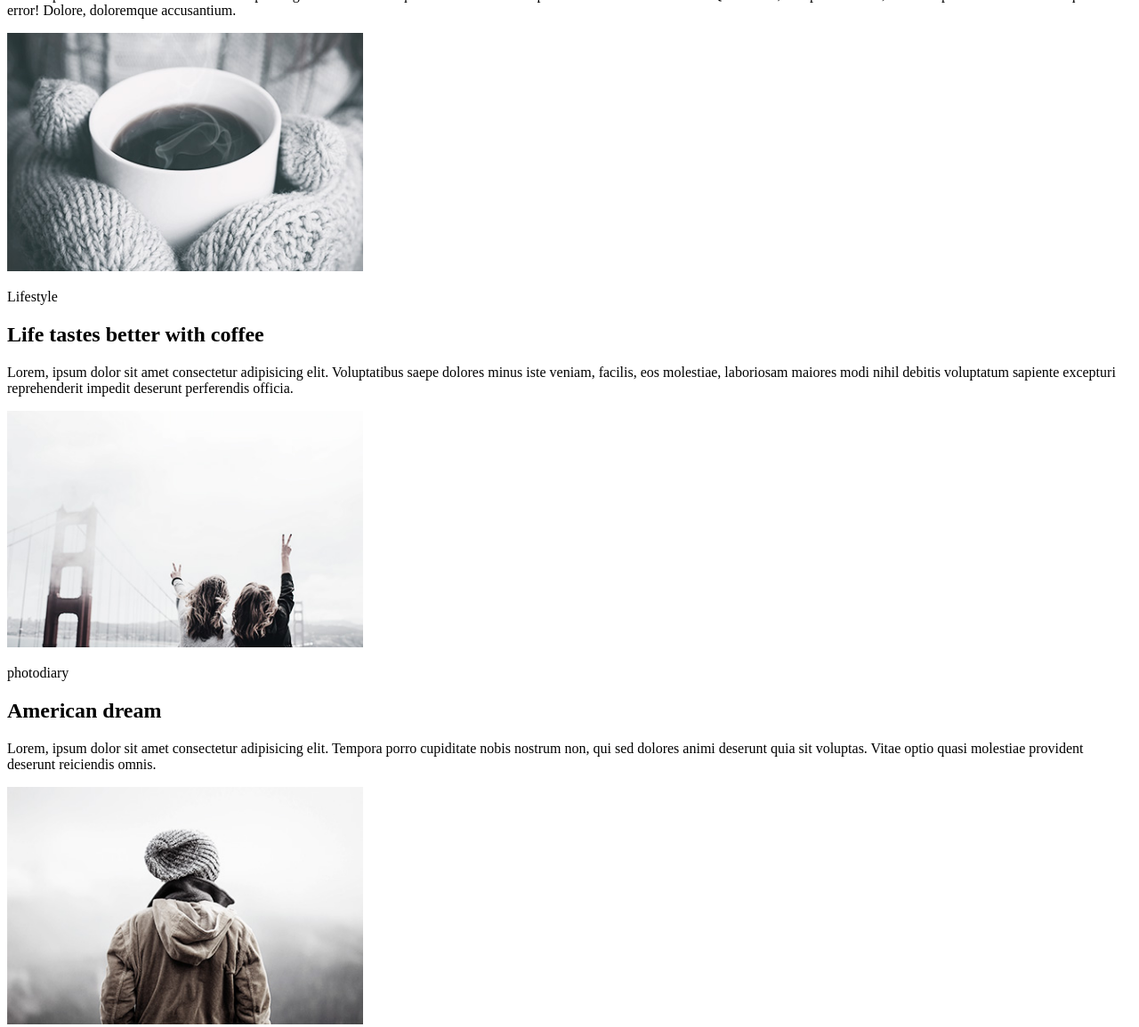
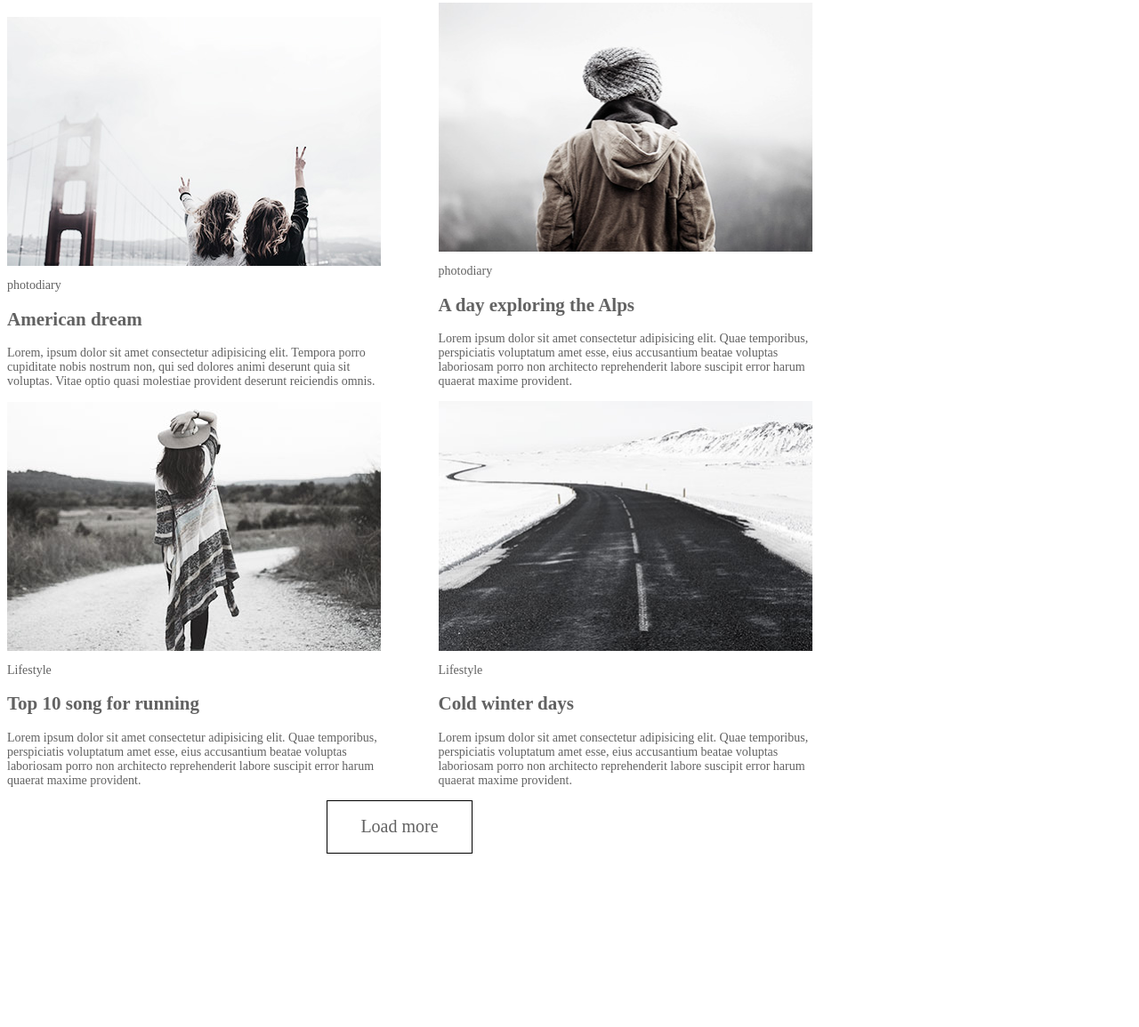
Before and after one commit to sydoroknadiia/goit-fe-course, a plain HTML site: page html-css/module-03/index.html in a window 1280 px wide. Shown: the part 490-1645 px from the top of the page at 89% size. After the commit the page ends 1458 px from the top, so only its background shows below. Drawn offline with Linux system fonts and the light colour scheme.

Commit message:
modified styles

```diff
--- /dev/null
+++ b/html-css/module-03/css/styles.css
@@ -0,0 +1,73 @@
+html {
+    box-sizing: border-box;
+}
+
+*, *::before, *::after {
+    box-sizing: inherit;
+}
+body {
+    color: #626262;
+    font-size: 14px;
+    font-family: "Myriad Pro";
+}
+img {
+    display: block;
+    max-width: 100%;
+    height: auto;
+}
+
+.body {
+    width: 901px;
+    margin: 0 auto;
+}
+.site-navigation  {
+    font-size: 14px;
+    list-style: none;
+}
+
+.site-navigation li {
+    display: inline-block;
+}
+.site-navigation li {
+    margin-right: 60px;
+    margin-left: 60px;
+}
+.site-navigation a {
+    text-decoration: none;
+    text-transform: uppercase;
+    color: #626262;
+}
+.site-navigation a:hover,
+.site-navigation a:focus {
+    color: #8ecef8;
+}
+.container {
+    width: 420px;
+    margin: 0;
+    padding: 0;
+    display: inline-block;
+    margin-right: 61px;
+}
+/* .container:nth-child(2n) {
+    margin-right: 0;
+} */
+.load-button {
+    border: none;
+    margin: 0;
+    padding: 0;
+    width: 164px;
+    height: 60px;
+    background: none;
+    border: solid;
+    border-color: black;
+    border-width: 1px;
+    font-size: 20px;
+    font-family: "Myriad Pro";
+    color: #626262;
+    cursor: pointer;
+    display: inline-block;
+}
+.load-button {
+    margin-right: 380px;
+    margin-left: 359px;
+}
--- a/html-css/module-03/index.html
+++ b/html-css/module-03/index.html
@@ -4,56 +4,57 @@
     <meta charset="UTF-8">
     <meta name="viewport" content="width=device-width, initial-scale=1.0">
     <meta http-equiv="X-UA-Compatible" content="ie=edge">
+    <link rel="stylesheet" href="./css/styles.css">
     <title>Homework3</title>
 </head>
 <body>
     <section>
-    <ul>
+    <ul class="site-navigation">
         <li><a href="#">lifestyle</a></li>
         <li><a href="#">photodiary</a></li>
         <li><a href="#">music</a></li>
         <li><a href="#">travel</a></li>
     </ul>
     </section>
-<section>
-    <img src="./img/1.jpg" alt="girl" width="400" >
+<section class="container list">
+    <img src="./img/1.jpg" alt="girl" width="421" >
     <p>Lifestyle</p>
     <h2>More than just a music festival</h2>
     <p>Lorem ipsum dolor sit amet consectetur adipisicing elit. Possimus aliquam beatae iure id tempora dolore dicta et doloribus. Quibusdam, voluptatum. Odit, sed. Voluptatem sunt molestias quasi error! Dolore, doloremque accusantium.</p>
 </section>
-<section>
-    <img src="./img/2.jpg" alt="coffee" width="400">
+<section class="container list">
+    <img src="./img/2.jpg" alt="coffee" width="421">
     <p>Lifestyle</p>
     <h2>Life tastes better with coffee</h2>
     <p>Lorem, ipsum dolor sit amet consectetur adipisicing elit. Voluptatibus saepe dolores minus iste veniam, facilis, eos molestiae, laboriosam maiores modi nihil debitis voluptatum sapiente excepturi reprehenderit impedit deserunt perferendis officia.</p>
 </section>
-<section>
-    <img src="./img/3.jpg" alt="two girls" width="400">
+<section class="container list">
+    <img src="./img/3.jpg" alt="two girls" width="421">
     <p>photodiary</p>
     <h2>American dream</h2>
     <p>Lorem, ipsum dolor sit amet consectetur adipisicing elit. Tempora porro cupiditate nobis nostrum non, qui sed dolores animi deserunt quia sit voluptas. Vitae optio quasi molestiae provident deserunt reiciendis omnis.</p>
 </section>
-<section>
-    <img src="./img/4.jpg" alt="a girl" width="400">
+<section class="container list">
+    <img src="./img/4.jpg" alt="a girl" width="421">
     <p>photodiary</p>
     <h2>A day exploring the Alps</h2>
     <p>Lorem ipsum dolor sit amet consectetur adipisicing elit. Quae temporibus, perspiciatis voluptatum amet esse, eius accusantium beatae voluptas laboriosam porro non architecto reprehenderit labore suscipit error harum quaerat maxime provident.</p>
 </section>
-<section>
-    <img src="./img/5.jpg" alt="a girl" width="400">
+<section class="container">
+    <img src="./img/5.jpg" alt="a girl" width="421">
     <p>Lifestyle</p>
     <h2>Top 10 song for running</h2>
     <p>Lorem ipsum dolor sit amet consectetur adipisicing elit. Quae temporibus, perspiciatis voluptatum amet esse, eius accusantium beatae voluptas laboriosam porro non architecto reprehenderit labore suscipit error harum quaerat maxime provident.</p>
 </section>
-<section>
-    <img src="./img/6.jpg" alt="a girl" width="400">
+<section class="container">
+    <img src="./img/6.jpg" alt="a girl" width="421">
     <p>Lifestyle</p>
     <h2>Cold winter days</h2>
     <p>Lorem ipsum dolor sit amet consectetur adipisicing elit. Quae temporibus, perspiciatis voluptatum amet esse, eius accusantium beatae voluptas laboriosam porro non architecto reprehenderit labore suscipit error harum quaerat maxime provident.</p>
 </section>
 <br>
 <section>
-<button>load more</button>
+<button class="load-button">Load more</button>
 </section>
 </body>
 </html>
```
Also changed, not shown: html-css/module-03/css/style.css (deleted).
